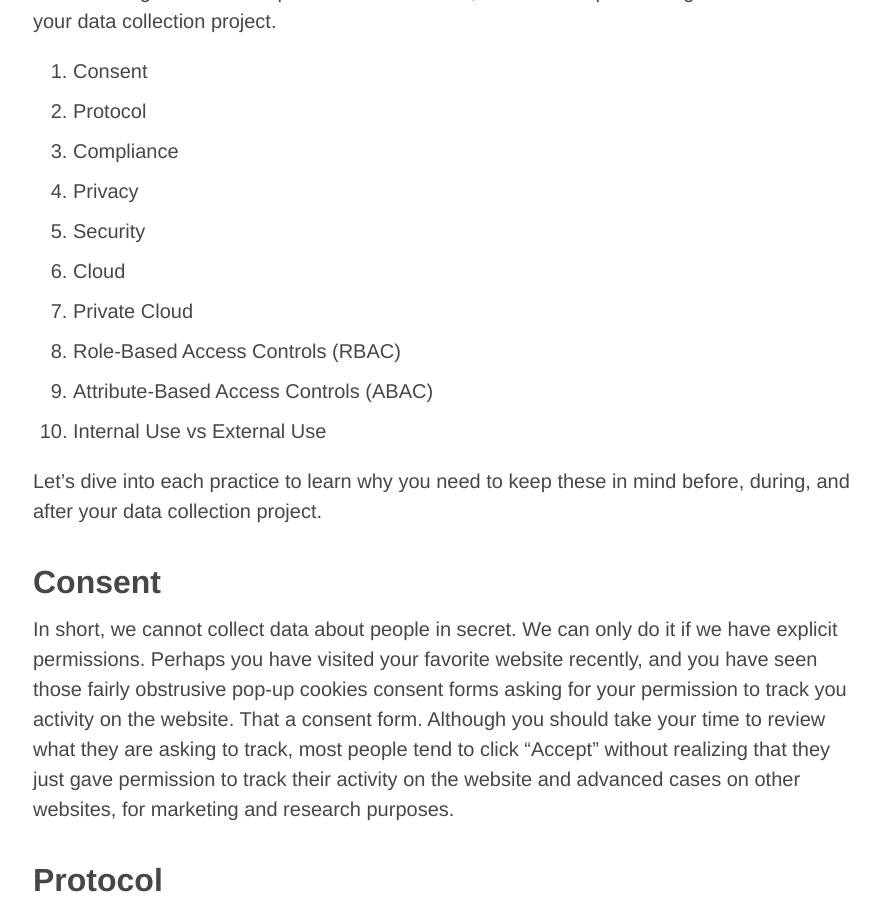
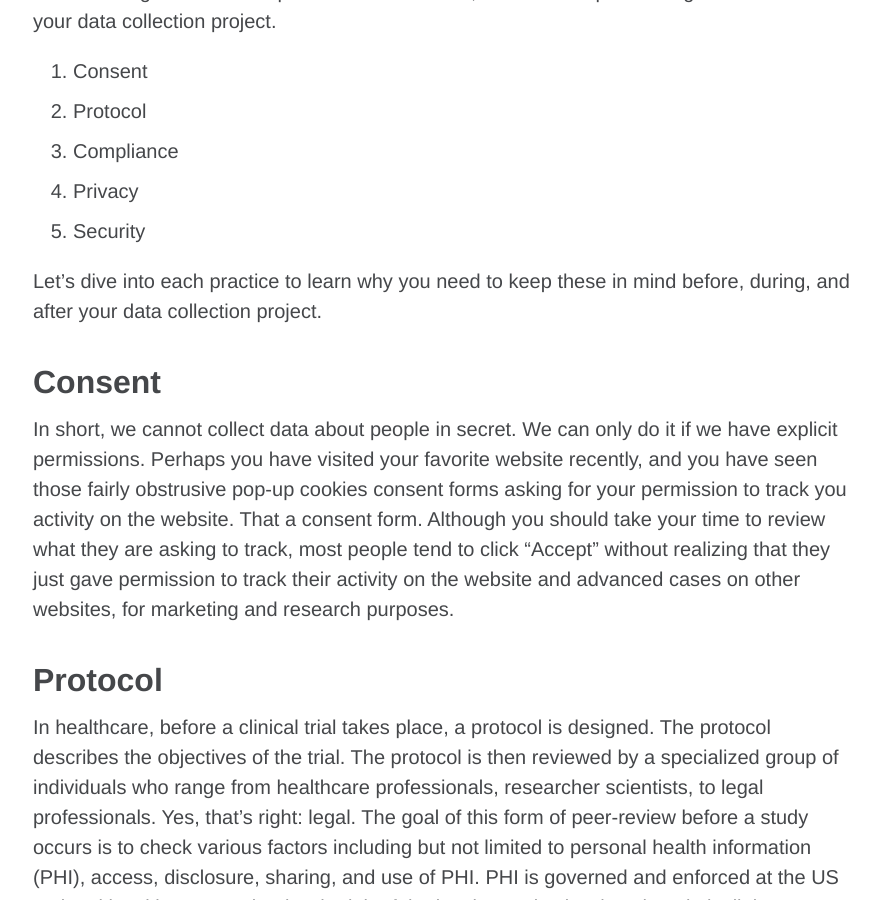
Before and after one commit to johnresearches/johnresearches.github.io, a Jekyll site: the page built from _posts/2024-06-16-top-5-data-privacy-best-practices-to-consider-in-data-collection-projects-in-2024.md, in a window 1280 px wide and 900 px high, scrolled down 1242 px. Shown: the whole window, without its empty margins (111-991 px from the left). Built offline with Jekyll 4.4.1, drawn with Linux system fonts in a browser that asks for light colours; comment, search, counter and statistics services are not loaded.

```diff
--- a/_posts/2024-06-16-top-5-data-privacy-best-practices-to-consider-in-data-collection-projects-in-2024.md
+++ b/_posts/2024-06-16-top-5-data-privacy-best-practices-to-consider-in-data-collection-projects-in-2024.md
@@ -17,11 +17,6 @@ The following list is not comprehensive or in order, but it should provide a goo
 3. Compliance
 4. Privacy
 5. Security
-6. Cloud
-7. Private Cloud
-8. Role-Based Access Controls (RBAC)
-9. Attribute-Based Access Controls (ABAC)
-10. Internal Use vs External Use
 
 Let's dive into each practice to learn why you need to keep these in mind before, during, and after your data collection project.
 
```
Also changed, not shown: other parts of _posts/2024-06-16-top-5-data-privacy-best-practices-to-consider-in-data-collection-projects-in-2024.md (+1 -1 lines), _posts/2024-06-18-top-5-cloud-data-privacy-and-security-best-practices-for-data-projects-in-2024.md (+1 -1 lines), _posts/2024-06-20-how-privacy-compliance-and-protocols-play-together-to-protect-you-phi-and-pii.md (+1 -1 lines), _posts/2024-06-22-role-of-security-the-cloud-and-the-private-cloud-play-with-phi-and-pii.md (+1 -1 lines), articles.md (renamed from writing.md, +2 -2 lines).
